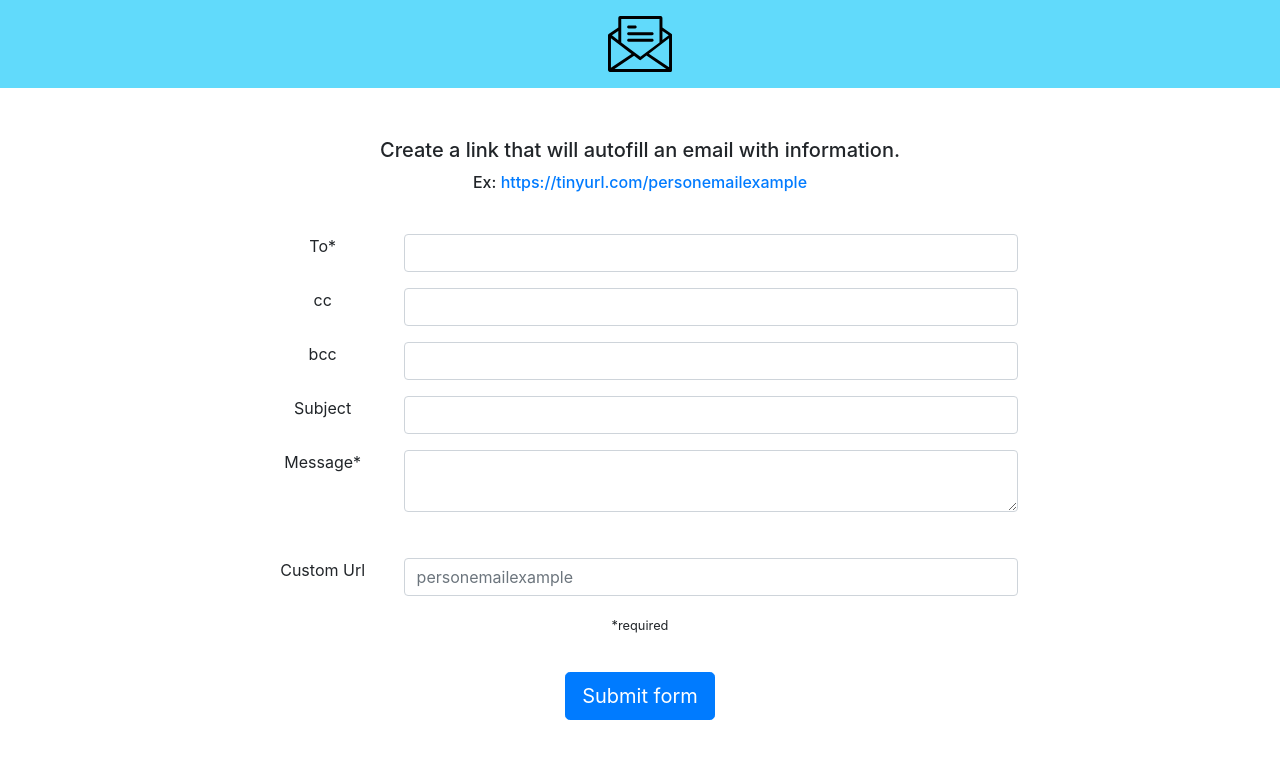
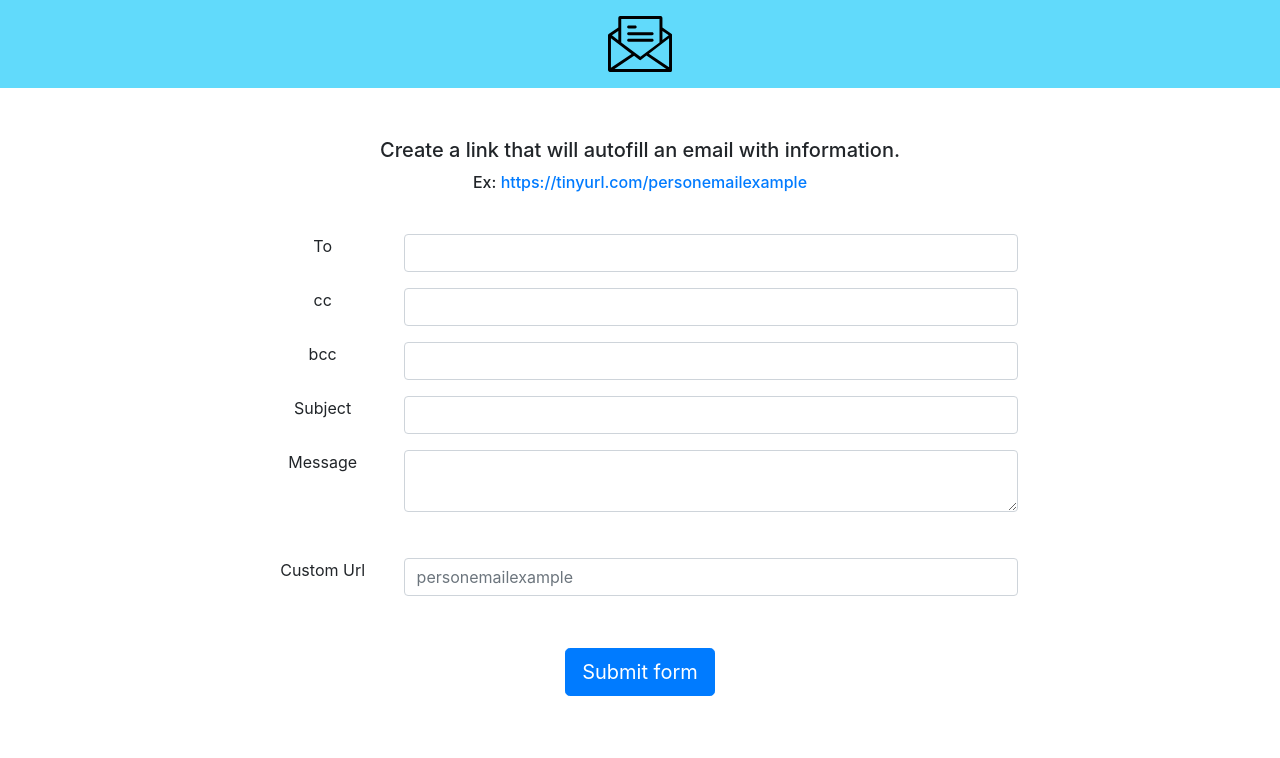
Before and after one commit to cgruppioni/email-template-builder, a React (Create React App) app: page / in a window 1280 px wide. Shown: the top 758 px of the page. Built offline with nearby package versions, Linux system fonts and the light colour scheme.

Commit message:
Add back required field validation for mailTo

```diff
--- a/src/TemplateForm/index.jsx
+++ b/src/TemplateForm/index.jsx
@@ -1,3 +1,4 @@
+import * as Yup from 'yup'
 import Button from 'react-bootstrap/Button'
 import Col from 'react-bootstrap/Col'
 import Form from 'react-bootstrap/Form'
@@ -6,6 +7,13 @@ import TinyURL from 'tinyurl'
 import { Formik } from 'formik'
 
 import styles from './styles.module.scss'
+
+
+const schema = Yup.object({
+  mailTo: Yup.string().required(),
+  subject: Yup.string().required(),
+  body: Yup.string().required(),
+})
 
 export const TemplateForm = () => {
     const [tinyUrlResponse, setTinyUrlResponse] = useState('')
@@ -16,6 +24,7 @@ export const TemplateForm = () => {
           <p className={styles.exampleUrl}>Ex: <a href="https://tinyurl.com/personemailexample" rel="noopener noreferrer" target="_blank">https://tinyurl.com/personemailexample</a></p>
           <p className={styles.tinyUrlResponse}>{tinyUrlResponse}</p>
           <Formik
+              validationSchema={schema}
               onSubmit={(values) => {
                 const body = encodeURIComponent(values.body)
                 const subject = encodeURIComponent(values.subject)
@@ -42,17 +51,25 @@ export const TemplateForm = () => {
               {({
                   handleSubmit,
                   handleChange,
+                  isValid,
+                  errors,
                   values,
               }) => (
                   <Form noValidate onSubmit={handleSubmit} className={styles.form}>
                     <Form.Group as={Col} md="8" controlId="validationFormikMailTo" className={styles.formGroup}>
-                        <Form.Label className={styles.label}>To*</Form.Label>
+                        <Form.Label className={styles.label}>To</Form.Label>
                         <Form.Control
                             type="text"
                             name="mailTo"
                             value={values.mailTo}
                             onChange={handleChange}
+                            isInvalid={!!errors.mailTo}
                         />
+                        <p>
+                          <Form.Control.Feedback type="invalid">
+                            {errors.mailTo}
+                          </Form.Control.Feedback>
+                        </p>
                     </Form.Group>
                     <Form.Group as={Col} md="8" controlId="validationFormikCC" className={styles.formGroup}>
                         <Form.Label className={styles.label}>cc</Form.Label>
@@ -84,7 +101,7 @@ export const TemplateForm = () => {
                         />
                     </Form.Group>
                     <Form.Group as={Col} md="8" controlId="validationFormikBody" className={styles.formGroup}>
-                        <Form.Label className={styles.label}>Message*</Form.Label>
+                        <Form.Label className={styles.label}>Message</Form.Label>
                         <Form.Control
                             as="textarea"
                             type="text"
@@ -106,7 +123,6 @@ export const TemplateForm = () => {
                     </Form.Group>
 
                     <Form.Group as={Col} md="8">
-                      <small>*required</small>
                     </Form.Group>
                     <Button type="submit" size="lg" className={styles.button}>Submit form</Button>
                   </Form>
```
